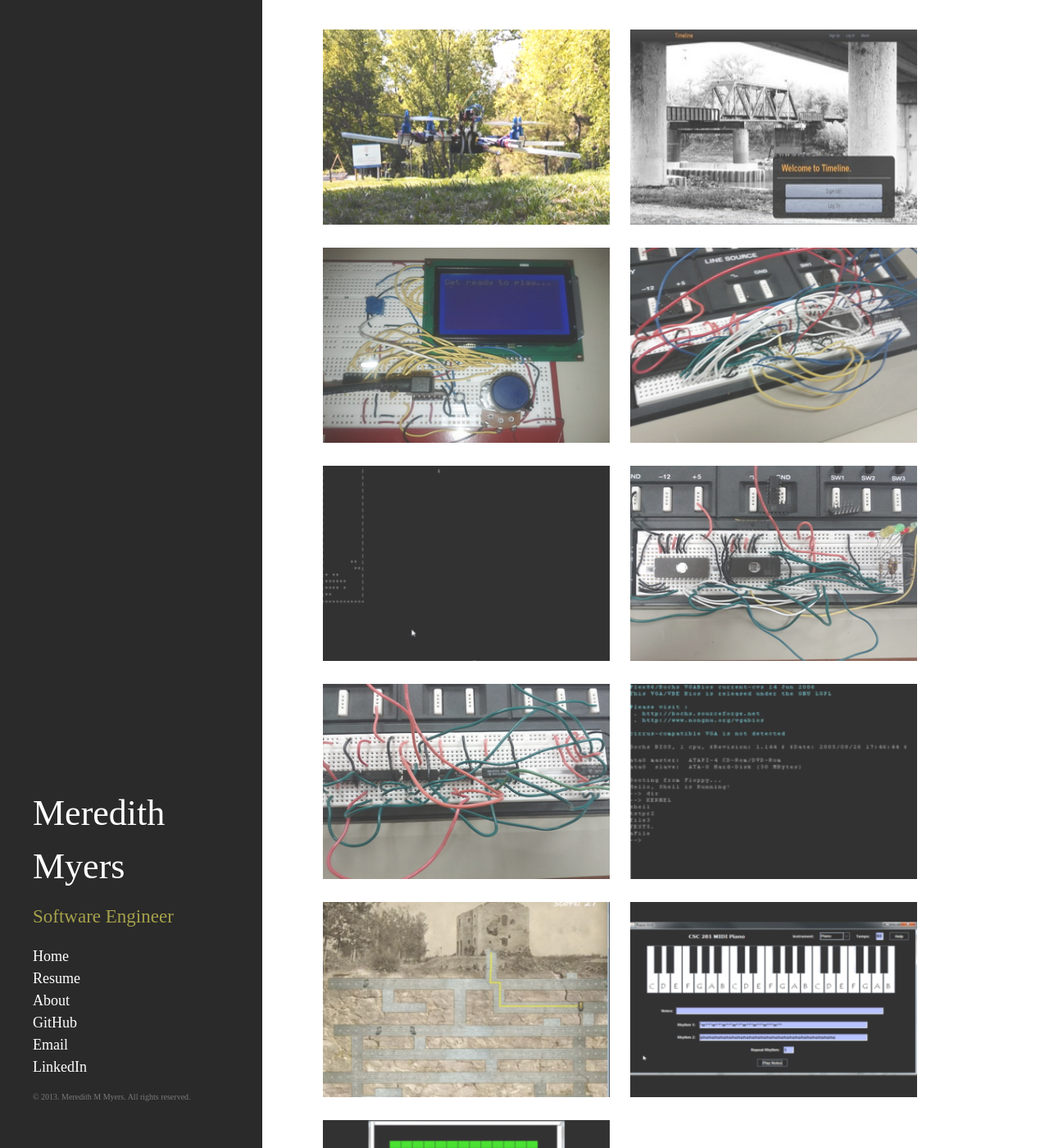
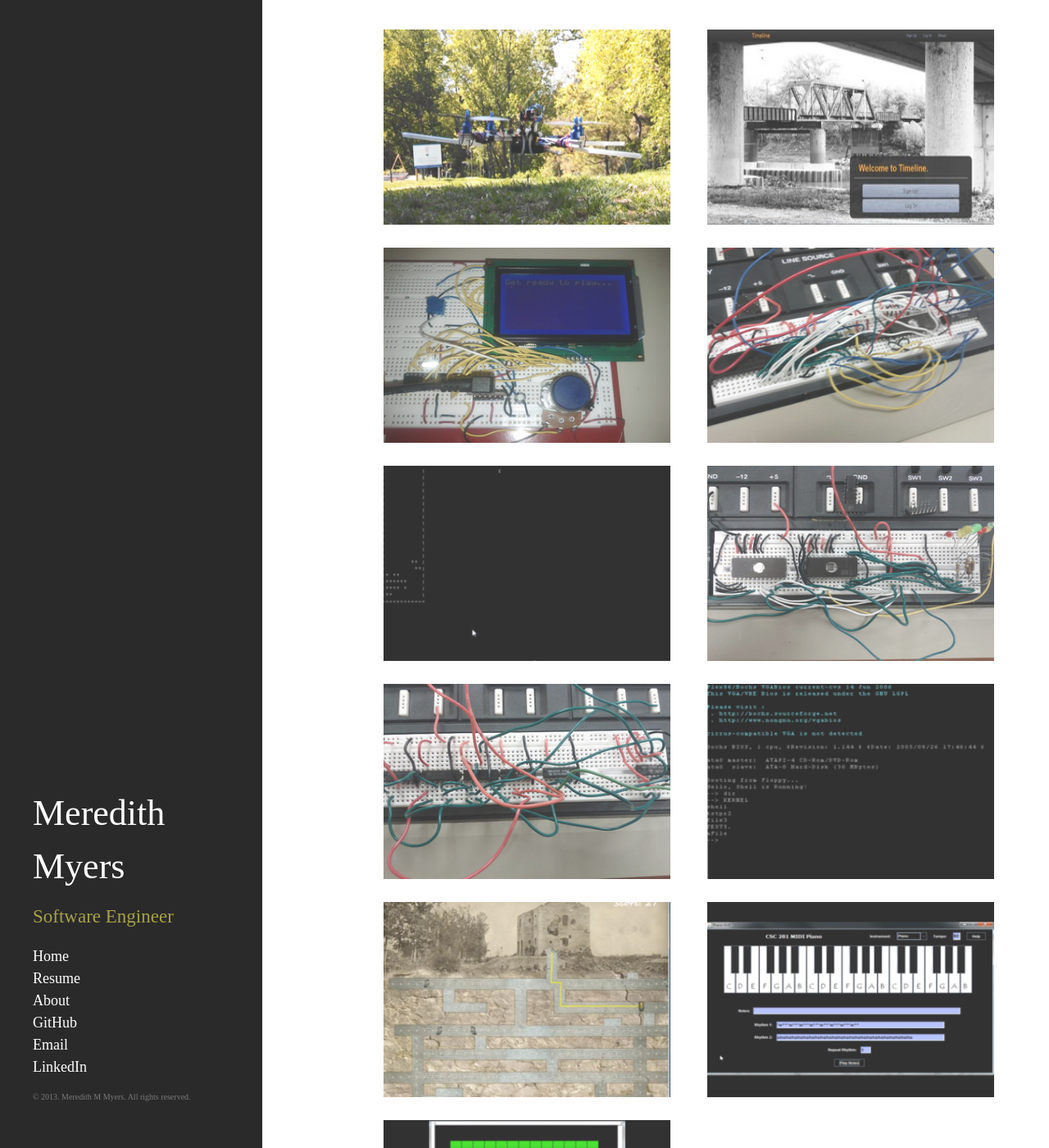
Before and after one commit to benjmyers/benjmyers.github.io, a Jekyll site: the page built from index.html, in a window 1280 px wide and 1400 px high. Shown: the whole window at 82% size. Built offline with Jekyll 4.4.1, drawn with Linux system fonts in a browser that asks for light colours; some web fonts are replaced; Markdown is read by kramdown in place of the engine named in the settings.

Commit message:
Update styling

```diff
--- a/public/css/hyde.css
+++ b/public/css/hyde.css
@@ -358,7 +358,7 @@
 
   /* Center container in available real estate */
   .container {
-    margin-left: 30%;
+    margin-left: 35%;
     margin-right: 5%;
     margin-top: 2%;
     width: 65%;
@@ -403,8 +403,7 @@
   }
   /* Increase space between posts */
   .post {
-    margin-top: 5px;
-    margin-bottom: 5px;
+    margin: 10px;
   }
 
   /* Make pagination stand alone */
```
